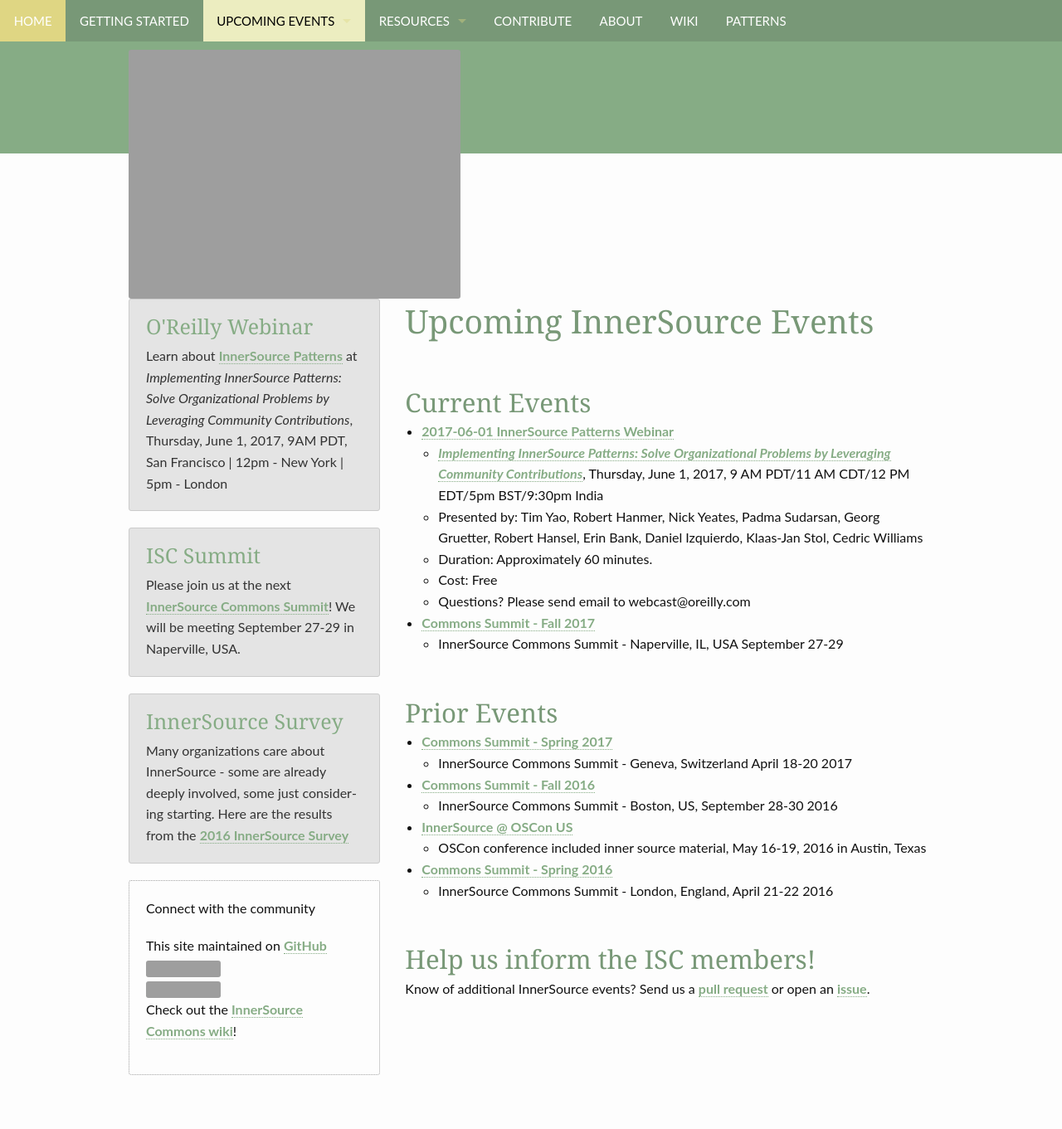
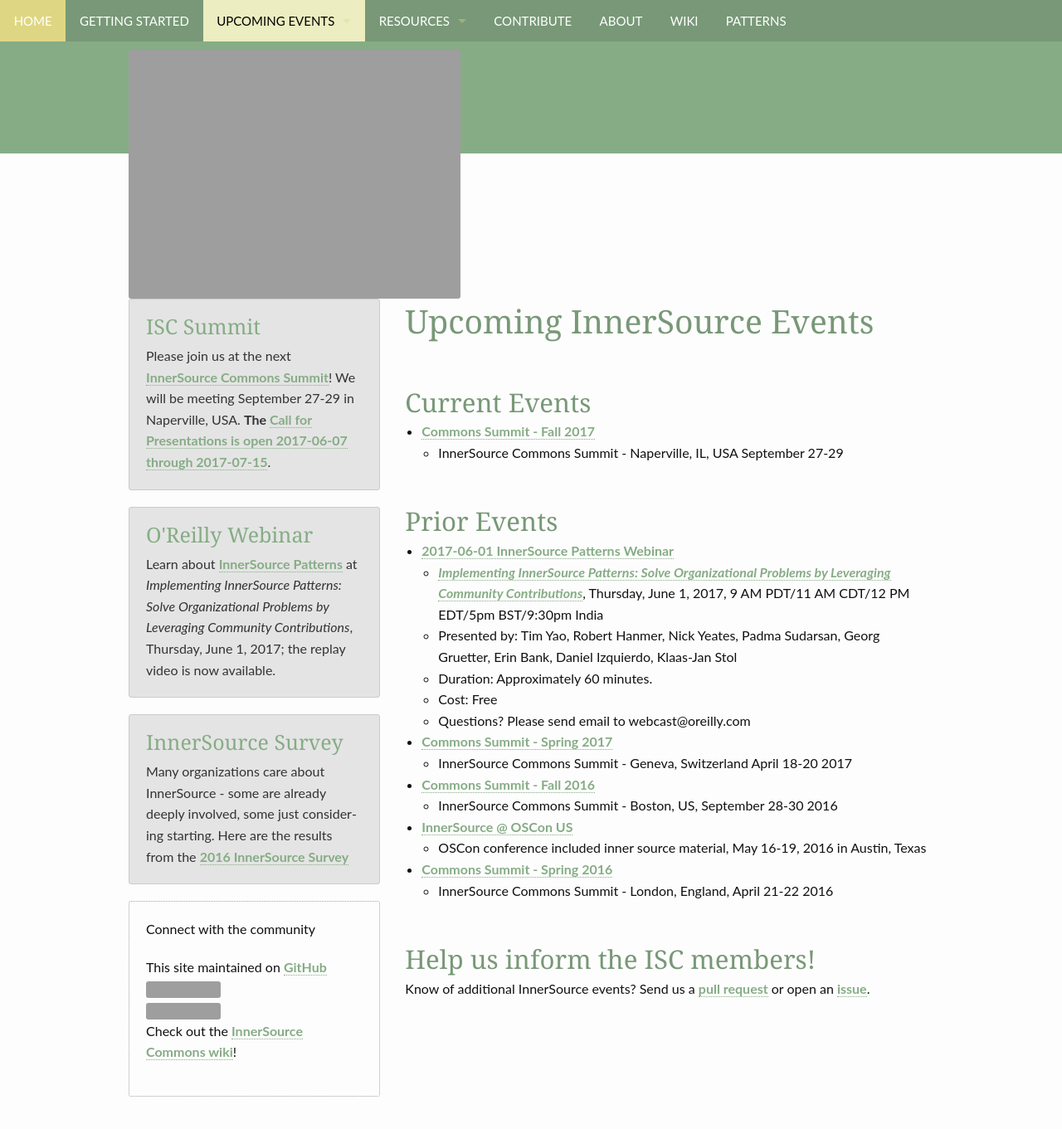
Before and after one commit to paypal/InnerSourceCommons, a Jekyll site: the page built from events/index.md, in a window 1280 px wide and 1400 px high. Shown: the top 1361 px of the window at 83% size. Built offline with Jekyll 4.4.1, drawn with Linux system fonts in a browser that asks for light colours; grey boxes are pictures that could not be loaded.

Commit message:
2017-06-06 changes for Fall Summit 2017

```diff
--- a/_data/navigation.yml
+++ b/_data/navigation.yml
@@ -10,8 +10,6 @@
   url: "/events/"
   side: left
   dropdown:
-  - title: "2017-06-01 InnerSource Patterns Webinar"
-    url: "http://www.oreilly.com/pub/e/3884"
   - title: "Summit US 2017"
     url: "/events/isc-fall-2017"
 
--- a/_includes/_sidebar.html
+++ b/_includes/_sidebar.html
@@ -1,16 +1,16 @@
 <aside>
+	<div class="panel radius">
+		<h3><a href="/InnerSourceCommons/events/isc-fall-2017/">ISC Summit</a></h3>
+		<p>
+        Please join us at the next <a href="/InnerSourceCommons/events/isc-fall-2017/">InnerSource Commons Summit</a>! We will be meeting September 27-29 in Naperville, USA. <b>The <a href="/InnerSourceCommons/events/isc-fall-2017-cfp/">Call for Presentations is open 2017-06-07 through 2017-07-15</a></b>.
+		</p>
+	</div>
     <div class="panel radius">
         <h3><a href="http://www.oreilly.com/pub/e/3884">O'Reilly Webinar</a></h3>
-        <p>Learn about <a href="https://github.com/paypal/InnerSourcePatterns">InnerSource Patterns</a> at <em>Implementing InnerSource Patterns: Solve Organizational Problems by Leveraging Community Contributions</em>, Thursday, June 1, 2017, 9AM PDT, San Francisco | 12pm - New York | 5pm - London
+        <p>Learn about <a href="https://github.com/paypal/InnerSourcePatterns">InnerSource Patterns</a> at <em>Implementing InnerSource Patterns: Solve Organizational Problems by Leveraging Community Contributions</em>, Thursday, June 1, 2017; the replay video is now available.
         </p>
     </div>
 
-	<div class="panel radius">
-		<h3><a href="/InnerSourceCommons/events/isc-fall-2017/">ISC Summit</a></h3>
-		<p>
-		  Please join us at the next <a href="/InnerSourceCommons/events/isc-fall-2017/">InnerSource Commons Summit</a>! We will be meeting September 27-29 in Naperville, USA.
-		</p>
-	</div>
 	<div class="panel radius">
 	  <h3><a href="/InnerSourceCommons/assets/files/InnerSourceCommonsSurvey2016.pdf">InnerSource Survey</a></h3>
 	  <p>
--- a/events/index.md
+++ b/events/index.md
@@ -4,17 +4,17 @@
 ---
 
 ## Current Events
-* [2017-06-01 InnerSource Patterns Webinar](http://www.oreilly.com/pub/e/3884)
-    - <em><a href="http://www.oreilly.com/pub/e/3884">Implementing InnerSource Patterns: Solve Organizational Problems by Leveraging Community Contributions</a></em>, Thursday, June 1, 2017, 9 AM PDT/11 AM CDT/12 PM EDT/5pm BST/9:30pm India
-    - Presented by: Tim Yao, Robert Hanmer, Nick Yeates, Padma Sudarsan, Georg Gruetter, Robert Hansel, Erin Bank, Daniel Izquierdo, Klaas-Jan Stol, Cedric Williams
-    - Duration: Approximately 60 minutes.
-    - Cost: Free
-    - Questions? Please send email to webcast@oreilly.com
 * [Commons Summit - Fall 2017](isc-fall-2017)
     - InnerSource Commons Summit - Naperville, IL, USA September 27-29
 
 ## Prior Events
 
+* [2017-06-01 InnerSource Patterns Webinar](http://www.oreilly.com/pub/e/3884)
+    - <em><a href="http://www.oreilly.com/pub/e/3884">Implementing InnerSource Patterns: Solve Organizational Problems by Leveraging Community Contributions</a></em>, Thursday, June 1, 2017, 9 AM PDT/11 AM CDT/12 PM EDT/5pm BST/9:30pm India
+    - Presented by: Tim Yao, Robert Hanmer, Nick Yeates, Padma Sudarsan, Georg Gruetter, Erin Bank, Daniel Izquierdo, Klaas-Jan Stol
+    - Duration: Approximately 60 minutes.
+    - Cost: Free
+    - Questions? Please send email to webcast@oreilly.com
 * [Commons Summit - Spring 2017](isc-spring-2017)
     - InnerSource Commons Summit - Geneva, Switzerland April 18-20 2017
 * [Commons Summit - Fall 2016](isc-fall-2016)
```
Also changed, not shown: events/isc-fall-2017-cfp.md (added, +8 -0 lines), events/isc-fall-2017.md (+36 -8 lines), resources/index.md (+1 -1 lines).
